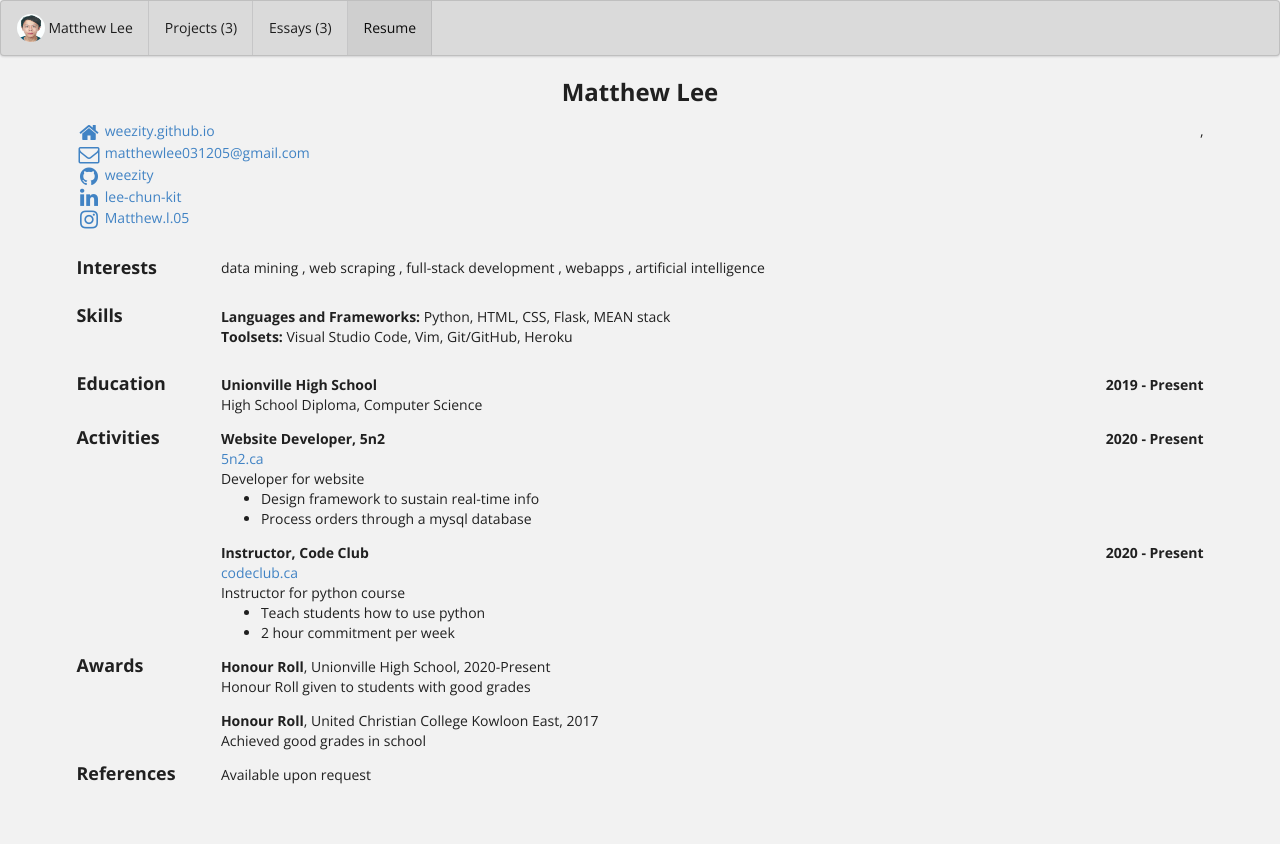
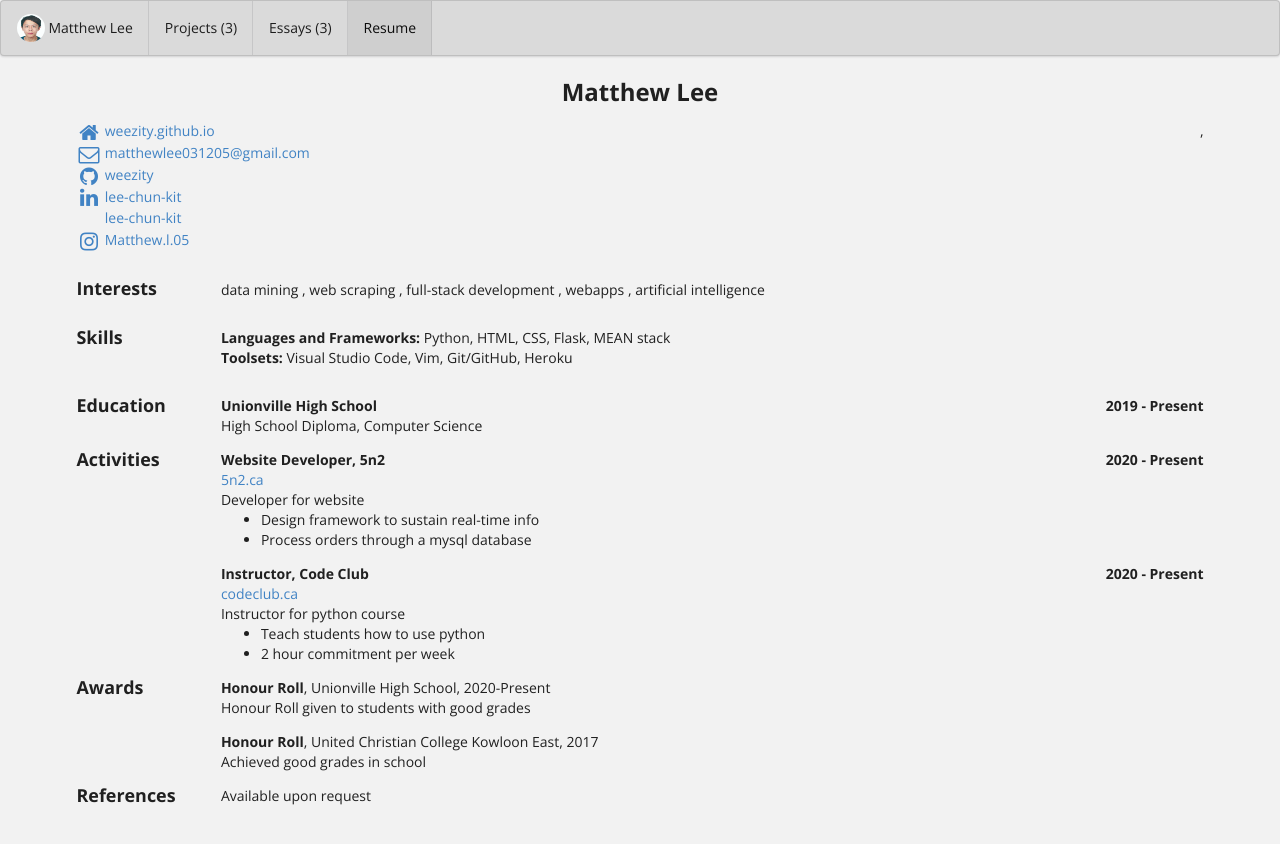
Before and after one commit to KureYv/matthewl.xyz, a Jekyll site: the page built from bio/index.html, in a window 1280 px wide. Shown: the top 844 px of the page. Built offline with Jekyll 4.4.1, drawn with Linux system fonts in a browser that asks for light colours.

Commit message:
Update bio.json

```diff
--- a/_data/bio.json
+++ b/_data/bio.json
@@ -24,6 +24,11 @@
         "network": "linkedin",
         "username": "lee-chun-kit",
         "url": "http://linkedin.com/in/matthew-lee-637515168/"
+      },
+      {
+        "network": "stackoverflow",
+        "username": "lee-chun-kit",
+        "url": "https://stackoverflow.com/users/12462726/matthew-lee"
       },
       {
         "network": "instagram",
```
